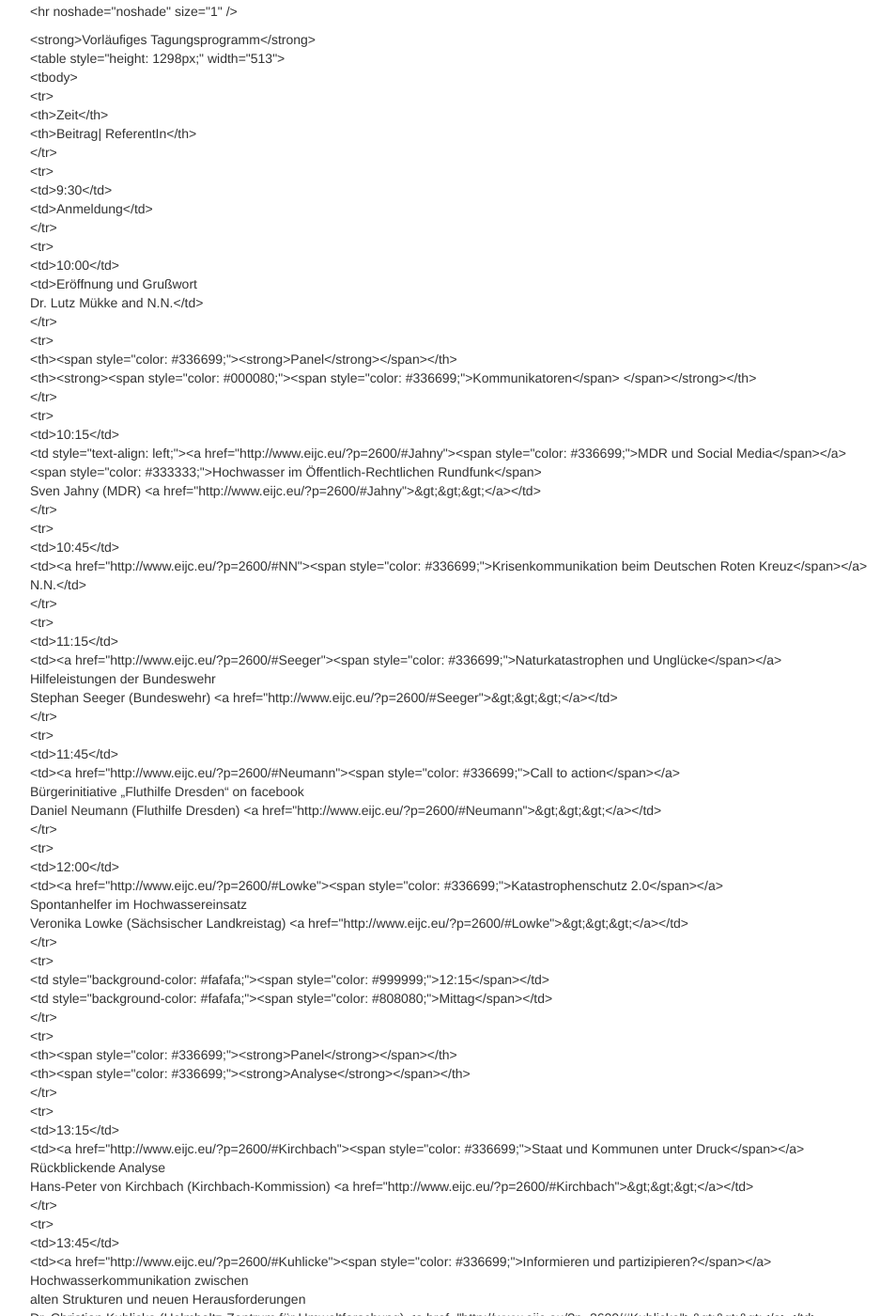
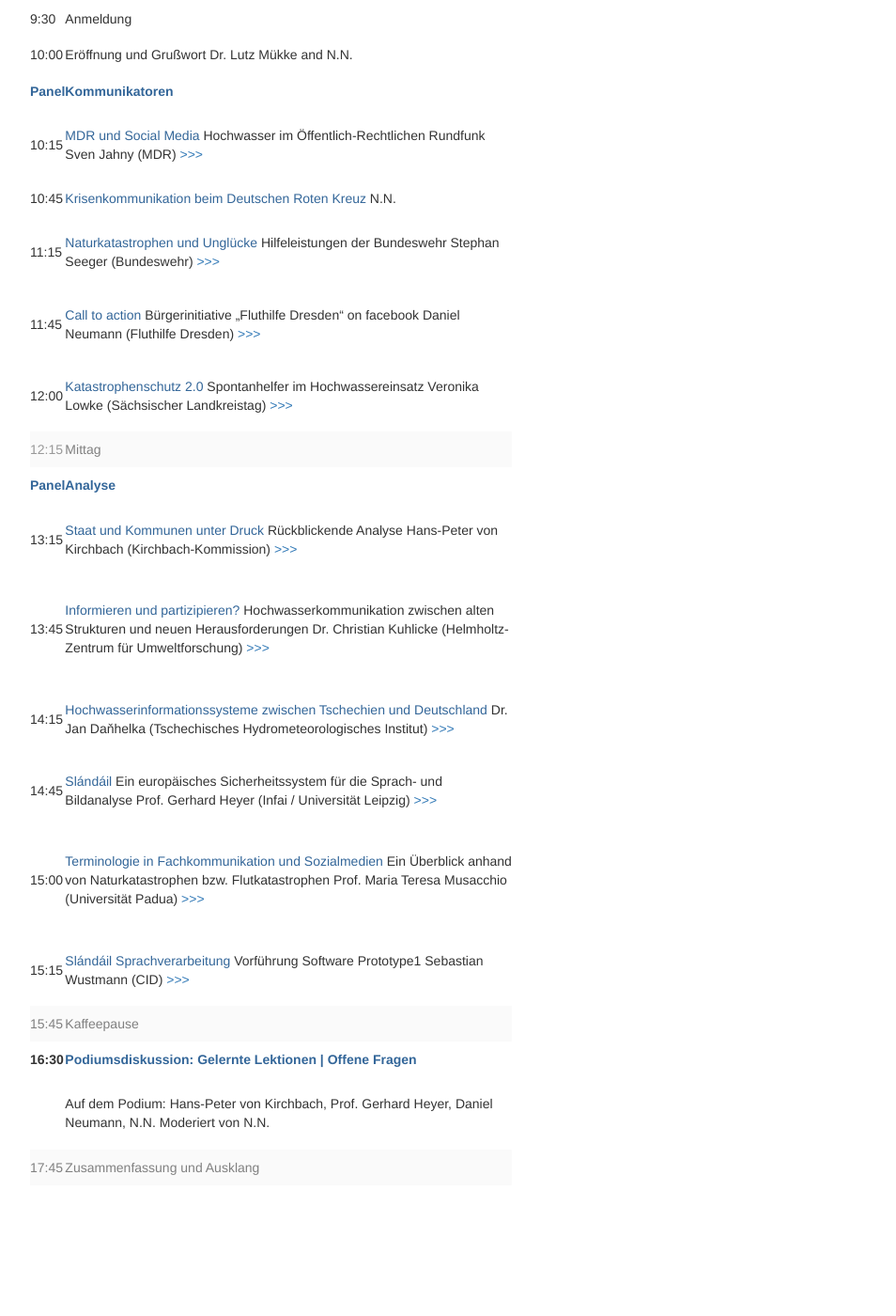
Before and after one commit to susedev/test, a Jekyll site: the page built from programm-uebersicht.html, in a window 1280 px wide and 1400 px high, scrolled down 630 px. Shown: the whole window at 94% size, without its empty margins (38-992 px from the left). Built offline with Jekyll 4.4.1, drawn with Linux system fonts in a browser that asks for light colours; after the commit the page ends 1891 px from its top, so only the background shows below that; some of the changed text lies outside the part shown.

Commit message:
Edit from JekyllCMS

```diff
--- a/programm-uebersicht.html
+++ b/programm-uebersicht.html
@@ -1,140 +1,116 @@
 ---
 title: Programm Übersicht
 ---
-<p>&lt;h3&gt;&lt;span style=&quot;color: #003366;&quot;&gt;&lt;a href=&quot;http://www.eijc.eu/de/konferenz-kommunikationsfluten/&quot;&gt;&lt;img class=&quot;alignright wp-image-2688&quot; src=&quot;http://www.eijc.eu/wp-content/uploads/2015/06/160x100.jpg&quot; alt=&quot;160x100&quot; width=&quot;110&quot; height=&quot;69&quot; /&gt;&lt;/a&gt;&lt;/span&gt;&lt;span style=&quot;color: #336699;&quot;&gt;Internationale Tagung &uuml;ber Kommunikation w&auml;hrend der Flutkatastrophen 2002 und 2013 in Sachsen&lt;/span&gt;&lt;/h3&gt;</p>
+<h3><span style="color: #003366;"><a href="http://www.eijc.eu/de/konferenz-kommunikationsfluten/"><img alt="160x100" class="alignright wp-image-2688" height="69" src="http://www.eijc.eu/wp-content/uploads/2015/06/160x100.jpg" width="110" /></a></span><span style="color: #336699;">Internationale Tagung &uuml;ber Kommunikation w&auml;hrend der Flutkatastrophen 2002 und 2013 in Sachsen</span></h3>
 
-<p>&lt;hr noshade=&quot;noshade&quot; size=&quot;1&quot; /&gt;</p>
+<hr noshade="noshade" size="1" />
+<p><strong>Tagungsdaten</strong></p>
 
-<p>&lt;strong&gt;Tagungsdaten&lt;/strong&gt;<br />
-&lt;table style=&quot;height: 204px;&quot; width=&quot;513;&quot;&gt;<br />
-&lt;tbody&gt;<br />
-&lt;tr&gt;<br />
-&lt;th&gt;&lt;strong&gt;Termin&lt;/strong&gt;&lt;/th&gt;<br />
-&lt;td&gt;6. November 2015, 9:30 Uhr - 19:00 Uhr&lt;/td&gt;<br />
-&lt;/tr&gt;<br />
-&lt;tr&gt;<br />
-&lt;th&gt;&lt;strong&gt;Ort&lt;/strong&gt;&lt;/th&gt;<br />
-&lt;td&gt;Mediencampus Villa Ida<br />
-Poetenweg 28<br />
-04155 Leipzig (Gohlis)&lt;/td&gt;<br />
-&lt;/tr&gt;<br />
-&lt;tr&gt;<br />
-&lt;th&gt;&lt;strong&gt;Anmeldung&lt;/strong&gt;&lt;/th&gt;<br />
-&lt;td&gt;n&auml;here Informationen ab Juli 2015&lt;/td&gt;<br />
-&lt;/tr&gt;<br />
-&lt;/tbody&gt;<br />
-&lt;/table&gt;</p>
+<table style="height: 204px;" width="513;">
+	<tbody>
+		<tr>
+			<th><strong>Termin</strong></th>
+			<td>6. November 2015, 9:30 Uhr - 19:00 Uhr</td>
+		</tr>
+		<tr>
+			<th><strong>Ort</strong></th>
+			<td>Mediencampus Villa Ida Poetenweg 28 04155 Leipzig (Gohlis)</td>
+		</tr>
+		<tr>
+			<th><strong>Anmeldung</strong></th>
+			<td>n&auml;here Informationen ab Juli 2015</td>
+		</tr>
+	</tbody>
+</table>
 
-<p>&lt;hr noshade=&quot;noshade&quot; size=&quot;1&quot; /&gt;</p>
+<hr noshade="noshade" size="1" />
+<p><strong>Vorl&auml;ufiges Tagungsprogramm</strong></p>
 
-<p>&lt;strong&gt;Vorl&auml;ufiges Tagungsprogramm&lt;/strong&gt;<br />
-&lt;table style=&quot;height: 1298px;&quot; width=&quot;513&quot;&gt;<br />
-&lt;tbody&gt;<br />
-&lt;tr&gt;<br />
-&lt;th&gt;Zeit&lt;/th&gt;<br />
-&lt;th&gt;Beitrag| ReferentIn&lt;/th&gt;<br />
-&lt;/tr&gt;<br />
-&lt;tr&gt;<br />
-&lt;td&gt;9:30&lt;/td&gt;<br />
-&lt;td&gt;Anmeldung&lt;/td&gt;<br />
-&lt;/tr&gt;<br />
-&lt;tr&gt;<br />
-&lt;td&gt;10:00&lt;/td&gt;<br />
-&lt;td&gt;Er&ouml;ffnung und Gru&szlig;wort<br />
-Dr. Lutz M&uuml;kke and N.N.&lt;/td&gt;<br />
-&lt;/tr&gt;<br />
-&lt;tr&gt;<br />
-&lt;th&gt;&lt;span style=&quot;color: #336699;&quot;&gt;&lt;strong&gt;Panel&lt;/strong&gt;&lt;/span&gt;&lt;/th&gt;<br />
-&lt;th&gt;&lt;strong&gt;&lt;span style=&quot;color: #000080;&quot;&gt;&lt;span style=&quot;color: #336699;&quot;&gt;Kommunikatoren&lt;/span&gt; &lt;/span&gt;&lt;/strong&gt;&lt;/th&gt;<br />
-&lt;/tr&gt;<br />
-&lt;tr&gt;<br />
-&lt;td&gt;10:15&lt;/td&gt;<br />
-&lt;td style=&quot;text-align: left;&quot;&gt;&lt;a href=&quot;http://www.eijc.eu/?p=2600/#Jahny&quot;&gt;&lt;span style=&quot;color: #336699;&quot;&gt;MDR und Social Media&lt;/span&gt;&lt;/a&gt;<br />
-&lt;span style=&quot;color: #333333;&quot;&gt;Hochwasser im &Ouml;ffentlich-Rechtlichen Rundfunk&lt;/span&gt;<br />
-Sven Jahny (MDR) &lt;a href=&quot;http://www.eijc.eu/?p=2600/#Jahny&quot;&gt;&amp;gt;&amp;gt;&amp;gt;&lt;/a&gt;&lt;/td&gt;<br />
-&lt;/tr&gt;<br />
-&lt;tr&gt;<br />
-&lt;td&gt;10:45&lt;/td&gt;<br />
-&lt;td&gt;&lt;a href=&quot;http://www.eijc.eu/?p=2600/#NN&quot;&gt;&lt;span style=&quot;color: #336699;&quot;&gt;Krisenkommunikation beim Deutschen Roten Kreuz&lt;/span&gt;&lt;/a&gt;<br />
-N.N.&lt;/td&gt;<br />
-&lt;/tr&gt;<br />
-&lt;tr&gt;<br />
-&lt;td&gt;11:15&lt;/td&gt;<br />
-&lt;td&gt;&lt;a href=&quot;http://www.eijc.eu/?p=2600/#Seeger&quot;&gt;&lt;span style=&quot;color: #336699;&quot;&gt;Naturkatastrophen und Ungl&uuml;cke&lt;/span&gt;&lt;/a&gt;<br />
-Hilfeleistungen der Bundeswehr<br />
-Stephan Seeger (Bundeswehr) &lt;a href=&quot;http://www.eijc.eu/?p=2600/#Seeger&quot;&gt;&amp;gt;&amp;gt;&amp;gt;&lt;/a&gt;&lt;/td&gt;<br />
-&lt;/tr&gt;<br />
-&lt;tr&gt;<br />
-&lt;td&gt;11:45&lt;/td&gt;<br />
-&lt;td&gt;&lt;a href=&quot;http://www.eijc.eu/?p=2600/#Neumann&quot;&gt;&lt;span style=&quot;color: #336699;&quot;&gt;Call to action&lt;/span&gt;&lt;/a&gt;<br />
-B&uuml;rgerinitiative &bdquo;Fluthilfe Dresden&ldquo; on facebook<br />
-Daniel Neumann (Fluthilfe Dresden) &lt;a href=&quot;http://www.eijc.eu/?p=2600/#Neumann&quot;&gt;&amp;gt;&amp;gt;&amp;gt;&lt;/a&gt;&lt;/td&gt;<br />
-&lt;/tr&gt;<br />
-&lt;tr&gt;<br />
-&lt;td&gt;12:00&lt;/td&gt;<br />
-&lt;td&gt;&lt;a href=&quot;http://www.eijc.eu/?p=2600/#Lowke&quot;&gt;&lt;span style=&quot;color: #336699;&quot;&gt;Katastrophenschutz 2.0&lt;/span&gt;&lt;/a&gt;<br />
-Spontanhelfer im Hochwassereinsatz<br />
-Veronika Lowke (S&auml;chsischer Landkreistag) &lt;a href=&quot;http://www.eijc.eu/?p=2600/#Lowke&quot;&gt;&amp;gt;&amp;gt;&amp;gt;&lt;/a&gt;&lt;/td&gt;<br />
-&lt;/tr&gt;<br />
-&lt;tr&gt;<br />
-&lt;td style=&quot;background-color: #fafafa;&quot;&gt;&lt;span style=&quot;color: #999999;&quot;&gt;12:15&lt;/span&gt;&lt;/td&gt;<br />
-&lt;td style=&quot;background-color: #fafafa;&quot;&gt;&lt;span style=&quot;color: #808080;&quot;&gt;Mittag&lt;/span&gt;&lt;/td&gt;<br />
-&lt;/tr&gt;<br />
-&lt;tr&gt;<br />
-&lt;th&gt;&lt;span style=&quot;color: #336699;&quot;&gt;&lt;strong&gt;Panel&lt;/strong&gt;&lt;/span&gt;&lt;/th&gt;<br />
-&lt;th&gt;&lt;span style=&quot;color: #336699;&quot;&gt;&lt;strong&gt;Analyse&lt;/strong&gt;&lt;/span&gt;&lt;/th&gt;<br />
-&lt;/tr&gt;<br />
-&lt;tr&gt;<br />
-&lt;td&gt;13:15&lt;/td&gt;<br />
-&lt;td&gt;&lt;a href=&quot;http://www.eijc.eu/?p=2600/#Kirchbach&quot;&gt;&lt;span style=&quot;color: #336699;&quot;&gt;Staat und Kommunen unter Druck&lt;/span&gt;&lt;/a&gt;<br />
-R&uuml;ckblickende Analyse<br />
-Hans-Peter von Kirchbach (Kirchbach-Kommission) &lt;a href=&quot;http://www.eijc.eu/?p=2600/#Kirchbach&quot;&gt;&amp;gt;&amp;gt;&amp;gt;&lt;/a&gt;&lt;/td&gt;<br />
-&lt;/tr&gt;<br />
-&lt;tr&gt;<br />
-&lt;td&gt;13:45&lt;/td&gt;<br />
-&lt;td&gt;&lt;a href=&quot;http://www.eijc.eu/?p=2600/#Kuhlicke&quot;&gt;&lt;span style=&quot;color: #336699;&quot;&gt;Informieren und partizipieren?&lt;/span&gt;&lt;/a&gt;<br />
-Hochwasserkommunikation zwischen<br />
-alten Strukturen und neuen Herausforderungen<br />
-Dr. Christian Kuhlicke (Helmholtz-Zentrum f&uuml;r Umweltforschung) &lt;a href=&quot;http://www.eijc.eu/?p=2600/#Kuhlicke&quot;&gt;&amp;gt;&amp;gt;&amp;gt;&lt;/a&gt;&lt;/td&gt;<br />
-&lt;/tr&gt;<br />
-&lt;tr&gt;<br />
-&lt;td&gt;14:15&lt;/td&gt;<br />
-&lt;td&gt;&lt;a href=&quot;http://www.eijc.eu/?p=2600/#Danhelka&quot;&gt;&lt;span style=&quot;color: #336699;&quot;&gt;Hochwasserinformationssysteme zwischen Tschechien und Deutschland&lt;/span&gt;&lt;/a&gt;<br />
-Dr. Jan Daňhelka (Tschechisches Hydrometeorologisches Institut) &lt;a href=&quot;http://www.eijc.eu/?p=2600/#Danhelka&quot;&gt;&amp;gt;&amp;gt;&amp;gt;&lt;/a&gt;&lt;/td&gt;<br />
-&lt;/tr&gt;<br />
-&lt;tr&gt;<br />
-&lt;td&gt;14:45&lt;/td&gt;<br />
-&lt;td&gt;&lt;a href=&quot;http://www.eijc.eu/?p=2600/#Heyer&quot;&gt;&lt;span style=&quot;color: #336699;&quot;&gt;Sl&aacute;nd&aacute;il&lt;/span&gt;&lt;/a&gt;<br />
-Ein europ&auml;isches Sicherheitssystem f&uuml;r die Sprach- und Bildanalyse<br />
-Prof. Gerhard Heyer (Infai / Universit&auml;t Leipzig) &lt;a href=&quot;http://www.eijc.eu/?p=2600/#Heyer&quot;&gt;&amp;gt;&amp;gt;&amp;gt;&lt;/a&gt;&lt;/td&gt;<br />
-&lt;/tr&gt;<br />
-&lt;tr&gt;<br />
-&lt;td&gt;15:00&lt;/td&gt;<br />
-&lt;td&gt;&lt;a href=&quot;http://www.eijc.eu/?p=2600/#Musacchio&quot;&gt;&lt;span style=&quot;color: #336699;&quot;&gt;Terminologie in Fachkommunikation und Sozialmedien&lt;/span&gt;&lt;/a&gt;<br />
-Ein &Uuml;berblick anhand von Naturkatastrophen bzw. Flutkatastrophen<br />
-Prof. Maria Teresa Musacchio (Universit&auml;t Padua) &lt;a href=&quot;http://www.eijc.eu/?p=2600/#Musacchio&quot;&gt;&amp;gt;&amp;gt;&amp;gt;&lt;/a&gt;&lt;/td&gt;<br />
-&lt;/tr&gt;<br />
-&lt;tr&gt;<br />
-&lt;td&gt;15:15&lt;/td&gt;<br />
-&lt;td&gt;&lt;a href=&quot;http://www.eijc.eu/?p=2600/#Wustmann&quot;&gt;&lt;span style=&quot;color: #336699;&quot;&gt;Sl&aacute;nd&aacute;il Sprachverarbeitung&lt;/span&gt;&lt;/a&gt;<br />
-Vorf&uuml;hrung Software Prototype1<br />
-Sebastian Wustmann (CID) &lt;a href=&quot;http://www.eijc.eu/?p=2600/#Wustmann&quot;&gt;&amp;gt;&amp;gt;&amp;gt;&lt;/a&gt;&lt;/td&gt;<br />
-&lt;/tr&gt;<br />
-&lt;tr&gt;<br />
-&lt;td style=&quot;background-color: #fafafa;&quot;&gt;&lt;span style=&quot;color: #808080;&quot;&gt;15:45&lt;/span&gt;&lt;/td&gt;<br />
-&lt;td style=&quot;background-color: #fafafa;&quot;&gt;&lt;span style=&quot;color: #808080;&quot;&gt;Kaffeepause&lt;/span&gt;&lt;/td&gt;<br />
-&lt;/tr&gt;<br />
-&lt;tr&gt;<br />
-&lt;th&gt;16:30&lt;/th&gt;<br />
-&lt;th&gt;&lt;span style=&quot;color: #336699;&quot;&gt;Podiumsdiskussion: Gelernte Lektionen | Offene Fragen&lt;/span&gt;&lt;/th&gt;<br />
-&lt;/tr&gt;<br />
-&lt;tr&gt;<br />
-&lt;td&gt;&lt;/td&gt;<br />
-&lt;td&gt;Auf dem Podium: Hans-Peter von Kirchbach, Prof. Gerhard Heyer, Daniel Neumann, N.N. Moderiert von N.N.&lt;/td&gt;<br />
-&lt;/tr&gt;<br />
-&lt;tr&gt;<br />
-&lt;td style=&quot;background-color: #fafafa;&quot;&gt;&lt;span style=&quot;color: #808080;&quot;&gt;17:45&lt;/span&gt;&lt;/td&gt;<br />
-&lt;td style=&quot;background-color: #fafafa;&quot;&gt;&lt;span style=&quot;color: #808080;&quot;&gt;Zusammenfassung und Ausklang&lt;/span&gt;&lt;/td&gt;<br />
-&lt;/tr&gt;<br />
-&lt;/tbody&gt;<br />
-&lt;/table&gt;</p>
+<table style="height: 1298px;" width="513">
+	<tbody>
+		<tr>
+			<th>Zeit</th>
+			<th>Beitrag| ReferentIn</th>
+		</tr>
+		<tr>
+			<td>9:30</td>
+			<td>Anmeldung</td>
+		</tr>
+		<tr>
+			<td>10:00</td>
+			<td>Er&ouml;ffnung und Gru&szlig;wort Dr. Lutz M&uuml;kke and N.N.</td>
+		</tr>
+		<tr>
+			<th><span style="color: #336699;"><strong>Panel</strong></span></th>
+			<th><strong><span style="color: #000080;"><span style="color: #336699;">Kommunikatoren</span> </span></strong></th>
+		</tr>
+		<tr>
+			<td>10:15</td>
+			<td style="text-align: left;"><a href="http://www.eijc.eu/?p=2600/#Jahny"><span style="color: #336699;">MDR und Social Media</span></a> <span style="color: #333333;">Hochwasser im &Ouml;ffentlich-Rechtlichen Rundfunk</span> Sven Jahny (MDR) <a href="http://www.eijc.eu/?p=2600/#Jahny">&gt;&gt;&gt;</a></td>
+		</tr>
+		<tr>
+			<td>10:45</td>
+			<td><a href="http://www.eijc.eu/?p=2600/#NN"><span style="color: #336699;">Krisenkommunikation beim Deutschen Roten Kreuz</span></a> N.N.</td>
+		</tr>
+		<tr>
+			<td>11:15</td>
+			<td><a href="http://www.eijc.eu/?p=2600/#Seeger"><span style="color: #336699;">Naturkatastrophen und Ungl&uuml;cke</span></a> Hilfeleistungen der Bundeswehr Stephan Seeger (Bundeswehr) <a href="http://www.eijc.eu/?p=2600/#Seeger">&gt;&gt;&gt;</a></td>
+		</tr>
+		<tr>
+			<td>11:45</td>
+			<td><a href="http://www.eijc.eu/?p=2600/#Neumann"><span style="color: #336699;">Call to action</span></a> B&uuml;rgerinitiative &bdquo;Fluthilfe Dresden&ldquo; on facebook Daniel Neumann (Fluthilfe Dresden) <a href="http://www.eijc.eu/?p=2600/#Neumann">&gt;&gt;&gt;</a></td>
+		</tr>
+		<tr>
+			<td>12:00</td>
+			<td><a href="http://www.eijc.eu/?p=2600/#Lowke"><span style="color: #336699;">Katastrophenschutz 2.0</span></a> Spontanhelfer im Hochwassereinsatz Veronika Lowke (S&auml;chsischer Landkreistag) <a href="http://www.eijc.eu/?p=2600/#Lowke">&gt;&gt;&gt;</a></td>
+		</tr>
+		<tr>
+			<td style="background-color: #fafafa;"><span style="color: #999999;">12:15</span></td>
+			<td style="background-color: #fafafa;"><span style="color: #808080;">Mittag</span></td>
+		</tr>
+		<tr>
+			<th><span style="color: #336699;"><strong>Panel</strong></span></th>
+			<th><span style="color: #336699;"><strong>Analyse</strong></span></th>
+		</tr>
+		<tr>
+			<td>13:15</td>
+			<td><a href="http://www.eijc.eu/?p=2600/#Kirchbach"><span style="color: #336699;">Staat und Kommunen unter Druck</span></a> R&uuml;ckblickende Analyse Hans-Peter von Kirchbach (Kirchbach-Kommission) <a href="http://www.eijc.eu/?p=2600/#Kirchbach">&gt;&gt;&gt;</a></td>
+		</tr>
+		<tr>
+			<td>13:45</td>
+			<td><a href="http://www.eijc.eu/?p=2600/#Kuhlicke"><span style="color: #336699;">Informieren und partizipieren?</span></a> Hochwasserkommunikation zwischen alten Strukturen und neuen Herausforderungen Dr. Christian Kuhlicke (Helmholtz-Zentrum f&uuml;r Umweltforschung) <a href="http://www.eijc.eu/?p=2600/#Kuhlicke">&gt;&gt;&gt;</a></td>
+		</tr>
+		<tr>
+			<td>14:15</td>
+			<td><a href="http://www.eijc.eu/?p=2600/#Danhelka"><span style="color: #336699;">Hochwasserinformationssysteme zwischen Tschechien und Deutschland</span></a> Dr. Jan Daňhelka (Tschechisches Hydrometeorologisches Institut) <a href="http://www.eijc.eu/?p=2600/#Danhelka">&gt;&gt;&gt;</a></td>
+		</tr>
+		<tr>
+			<td>14:45</td>
+			<td><a href="http://www.eijc.eu/?p=2600/#Heyer"><span style="color: #336699;">Sl&aacute;nd&aacute;il</span></a> Ein europ&auml;isches Sicherheitssystem f&uuml;r die Sprach- und Bildanalyse Prof. Gerhard Heyer (Infai / Universit&auml;t Leipzig) <a href="http://www.eijc.eu/?p=2600/#Heyer">&gt;&gt;&gt;</a></td>
+		</tr>
+		<tr>
+			<td>15:00</td>
+			<td><a href="http://www.eijc.eu/?p=2600/#Musacchio"><span style="color: #336699;">Terminologie in Fachkommunikation und Sozialmedien</span></a> Ein &Uuml;berblick anhand von Naturkatastrophen bzw. Flutkatastrophen Prof. Maria Teresa Musacchio (Universit&auml;t Padua) <a href="http://www.eijc.eu/?p=2600/#Musacchio">&gt;&gt;&gt;</a></td>
+		</tr>
+		<tr>
+			<td>15:15</td>
+			<td><a href="http://www.eijc.eu/?p=2600/#Wustmann"><span style="color: #336699;">Sl&aacute;nd&aacute;il Sprachverarbeitung</span></a> Vorf&uuml;hrung Software Prototype1 Sebastian Wustmann (CID) <a href="http://www.eijc.eu/?p=2600/#Wustmann">&gt;&gt;&gt;</a></td>
+		</tr>
+		<tr>
+			<td style="background-color: #fafafa;"><span style="color: #808080;">15:45</span></td>
+			<td style="background-color: #fafafa;"><span style="color: #808080;">Kaffeepause</span></td>
+		</tr>
+		<tr>
+			<th>16:30</th>
+			<th><span style="color: #336699;">Podiumsdiskussion: Gelernte Lektionen | Offene Fragen</span></th>
+		</tr>
+		<tr>
+			<td>&nbsp;</td>
+			<td>Auf dem Podium: Hans-Peter von Kirchbach, Prof. Gerhard Heyer, Daniel Neumann, N.N. Moderiert von N.N.</td>
+		</tr>
+		<tr>
+			<td style="background-color: #fafafa;"><span style="color: #808080;">17:45</span></td>
+			<td style="background-color: #fafafa;"><span style="color: #808080;">Zusammenfassung und Ausklang</span></td>
+		</tr>
+	</tbody>
+</table>
```
